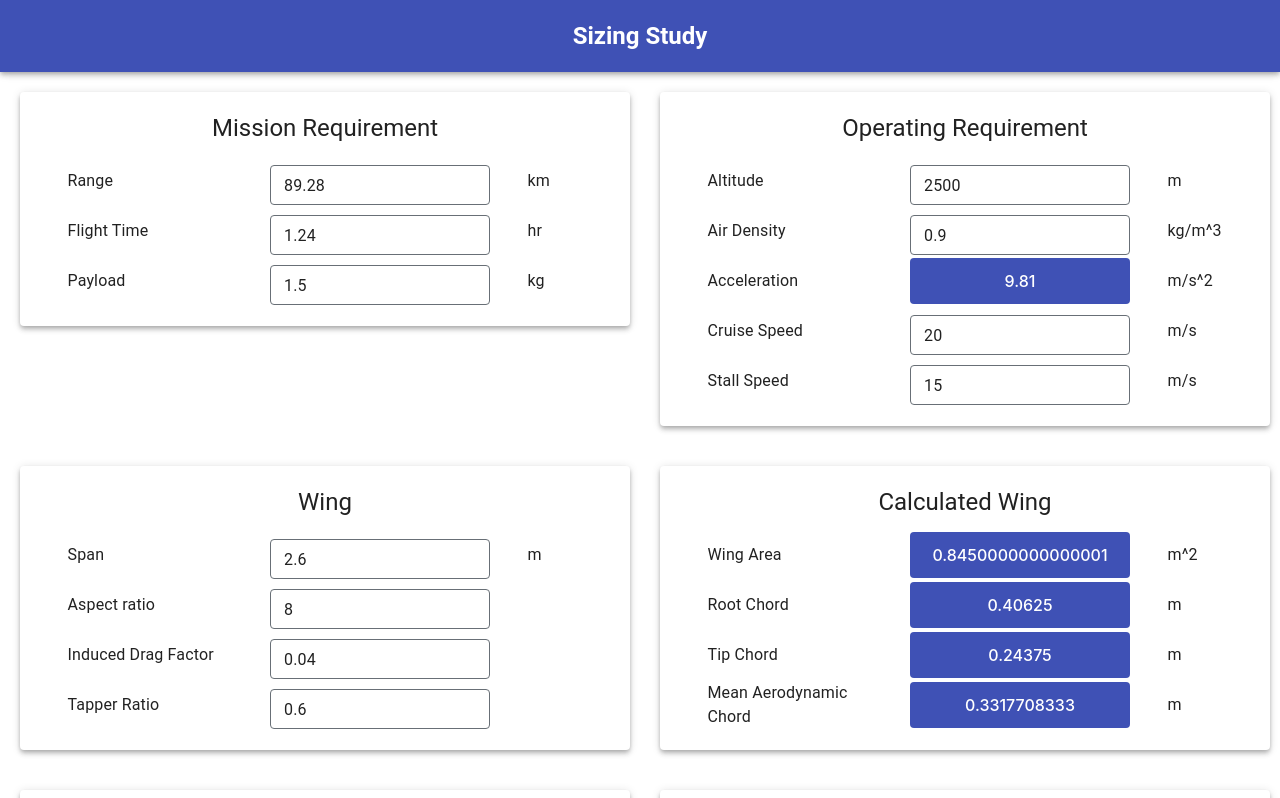
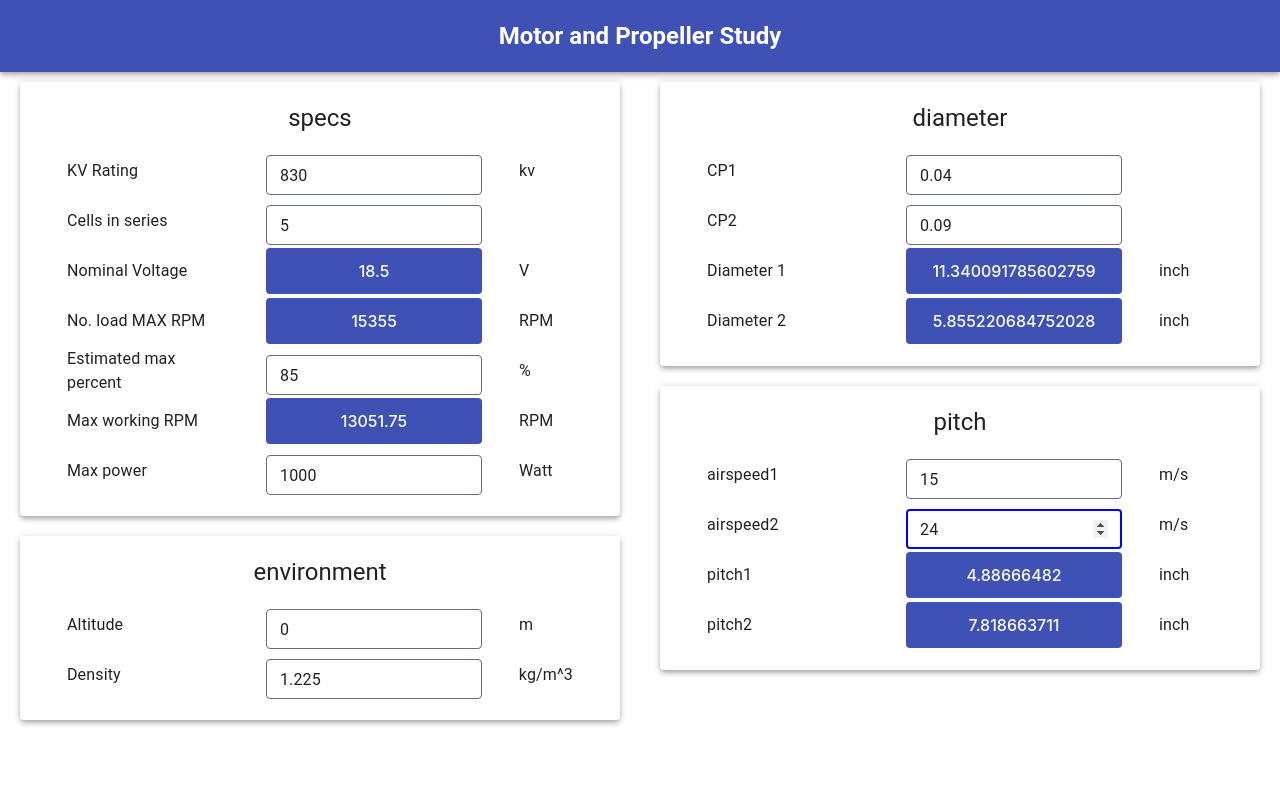
Before and after one commit to prokuranepal/DroneCalculator, a React (Create React App) app: page / in a window 1280 px wide. Shown: the top 798 px of the page. Built offline with nearby package versions, Linux system fonts and the light colour scheme.

Commit message:
Refactore the motor and props code

```diff
--- a/src/App.js
+++ b/src/App.js
@@ -12,7 +12,7 @@ function App() {
 
         <Route path="/motorandpropeller" component={MotorAndPropellerInputContainer} />
         <Route path="/sizing" component={SizingInputContainer} />
-        <Route exact path="/" component={SizingInputContainer}/>
+        <Route exact path="/" component={MotorAndPropellerInputContainer}/>
       </Switch>
 
 
--- a/src/components/InputUnit.js
+++ b/src/components/InputUnit.js
@@ -83,7 +83,7 @@ case "rangeBatteryCapacity":
           variant='outlined'
           color='primary'
           // helperText={message?message:''}
-          value={value>0?value:0}
+          value={props.value}
           autoFocus
         />:<Output value={value} message={message}/>
         }
--- a/src/components/MotorAndPropellerInputContainer.js
+++ b/src/components/MotorAndPropellerInputContainer.js
@@ -1,24 +1,39 @@
 
-import React, { useState,useEffect } from 'react'
+import React, { useState, useEffect } from 'react'
 import { Paper, Typography, TextField, Container, Grid } from '@material-ui/core'
 import { makeStyles } from '@material-ui/core'
 import InputUnit from './InputUnit';
-import {useSelector} from 'react-redux'
-import {useDispatch} from 'react-redux'
+import { useSelector } from 'react-redux'
+import { useDispatch } from 'react-redux'
 import '../App.css'
-import { Specs,Environment,Diameter,Pitch } from '../data/data';
+import { motorProp } from '../data/data';
 import Header from './Header'
 import { environmentReducer } from './store/reducers/Environment';
 
 
-const SpecsInputContainer=()=> {
+const SpecsInputContainer = () => {
 
     //Reducer Data's
 
-    const specs=useSelector(state=>state.specsReducer);
-    const environment=useSelector(state=>state.environmentReducer)
-    const diameter=useSelector(state=>state.diameterReducer)
-    const pitch=useSelector(state=>state.pitchReducer)
+    // const specsR = useSelector(state => state.specsReducer);
+    // const environmentR = useSelector(state => state.environmentReducer)
+    // const diameterR = useSelector(state => state.diameterReducer)
+    // const pitchR = useSelector(state => state.pitchReducer)
+
+    // const [specs, setSpecs] = useState(motorProp.specs);
+    // const [environment, setEnvironment] = useState(motorProp.environment);
+    // const [diameter, setDiameter] = useState(motorProp.diameter);
+    // const [pitch, setPitch] = useState(motorProp.pitch);
+
+    const [state, setState] = useState(motorProp);
+
+    // useEffect(() => {
+    //     if (specsR) setSpecs(specsR);
+    //     if (environmentR) setEnvironment(environmentR);
+    //     if (diameterR) setDiameter(diameterR);
+    //     if (pitchR) setPitch(pitchR);
+    // }, [])
+
 
     //States
 
@@ -28,45 +43,105 @@ const SpecsInputContainer=()=> {
     // const[diameter,setDiameter]=useState(diameterData)
     // const[pitch,setPitch]=useState(pitchData)
 
-    const dispatch=useDispatch()
-    console.log("testspecs", specs)
-    console.log("testdiameter", diameter)
+    const dispatch = useDispatch()
 
-   const specsChangeHandler = (e, data) => {
-        // console.log(e.target.value, data.id);
-        dispatch({type:'specs',data:{...data,value:+e.target.value} })
+    const updateState = (e, data, stateValue) => {
+        const newState = {
+            ...stateValue,
+            input: {
+                ...stateValue.input,
+                [data.id]: {
+                    ...stateValue.input[data.id],
+                    value: e.target.value
+                }
+            }
+        }
+        return newState;
+    }
 
-        specs.input.nominalVoltage.value=specs.input.cellsInSeries.value*3.7
+    const onChangeHandler = (e, data, type) => {
+        let newState = state[type];
+        console.log(e.target.value, data, type)
+        newState = updateState(e, data, newState);
+        if (type === 'specs') {
+            const nominalVoltage = newState.input.cellsInSeries.value * 3.7;
+            const maxRPM = newState.input.kvRating.value * nominalVoltage
+            const maxWorkingRPM = (newState.input.estimatedMaxPercent.value / 100) * maxRPM
 
-        specs.input.maxRPM.value=(specs.input.kvRating.value*specs.input.nominalVoltage.value)
-        specs.input.maxWorkingRPM.value=(specs.input.estimatedMaxPercent.value)/100*specs.input.maxRPM.value
+            newState = {
+                ...newState,
+                input: {
+                    ...newState.input,
+                    nominalVoltage: {...newState.input.nominalVoltage, value: nominalVoltage},
+                    maxRPM: {...newState.input.maxRPM, value: maxRPM},
+                    maxWorkingRPM: {...newState.input.maxWorkingRPM, value: maxWorkingRPM},
+
+                }
+            }
+        } else if (type === 'environment') {
+
+        } else if (type === 'diameter') {
+            // let powerData=(specs.input.cp1.value*specs.input.density.value*Math.pow(specs.input.maxWorkingRPM.value/60,3))
+            let diameter1 = Math.pow((state.specs.input.maxPower.value / (newState.input.cp1.value * state.environment.input.density.value * Math.pow((state.specs.input.maxWorkingRPM.value / 60), 3))), 1 / 5) * 1000 / 25.4;
+            let diameter2 = Math.pow((state.specs.input.maxPower.value / (newState.input.cp2.value * state.environment.input.density.value * Math.pow((state.specs.input.maxWorkingRPM.value / 60), 3))), 1 / 5) * 1000 / 25.4;
+            newState = {
+                ...newState,
+                input: {
+                    ...newState.input,
+                    diameter1: {...newState.input.diameter1, value:  diameter1},
+                    diameter2: {...newState.input.diameter2, value:  diameter2},
+
+                }
+            }
+        } else if (type === 'pitch') {
+            const pitch1 = (newState.input.airspeed1.value * 1.8) / (state.specs.input.maxWorkingRPM.value / 60) * 1000 / 25.4;
+            const pitch2 = (newState.input.airspeed2.value * 1.8) / (state.specs.input.maxWorkingRPM.value / 60) * 1000 / 25.4;
+            newState = {
+                ...newState,
+                input: {
+                    ...newState.input,
+                    pitch1: {...newState.input.pitch1, value: pitch1},
+                    pitch2: {...newState.input.pitch2, value: pitch2},
+
+                }
+            }
+        }
+
+        setState({...state, [type]: newState});
+    }
+
+// const specsChangeHandler = (e, data) => {
+    // specs.input.nominalVoltage.value=specs.input.cellsInSeries.value*3.7
+
+    // specs.input.maxRPM.value=(specs.input.kvRating.value*specs.input.nominalVoltage.value)
+    // specs.input.maxWorkingRPM.value=(specs.input.estimatedMaxPercent.value)/100*specs.input.maxRPM.value
+    // let newSpecs =
 
 
+// }
 
-    }
-
-    const environmentChangeHandler = (e, data) => {
+// const environmentChangeHandler = (e, data) => {
     // console.log(e.target.value, data.id);
-        dispatch({type:'environment',data:{...data,value:+e.target.value} })
+//     dispatch({ type: 'environment', data: { ...data, value: +e.target.value } })
 
 
-    }
+// }
 
-    const diameterChangeHandler = (e, data) => {
+// const diameterChangeHandler = (e, data) => {
     // console.log(e.target.value, data.id);
-        dispatch({type:'diameter',data:{...data,value:+e.target.value} })
+    // dispatch({ type: 'diameter', data: { ...data, value: +e.target.value } })
 
 
     //Diameter1 value calculation start
     // let powerData=(specs.input.cp1.value*specs.input.density.value*Math.pow(specs.input.maxWorkingRPM.value/60,3))
-         let diameter1Result=Math.pow((specs.input.maxPower.value/(diameter.input.cp1.value*environment.input.density.value* Math.pow((specs.input.maxWorkingRPM.value/60),3))),1/5)*1000/25.4
-         let diameter2Result=Math.pow((specs.input.maxPower.value/(diameter.input.cp2.value*environment.input.density.value* Math.pow((specs.input.maxWorkingRPM.value/60),3))),1/5)*1000/25.4
+    // let diameter1Result = Math.pow((specs.input.maxPower.value / (diameter.input.cp1.value * environment.input.density.value * Math.pow((specs.input.maxWorkingRPM.value / 60), 3))), 1 / 5) * 1000 / 25.4
+    // let diameter2Result = Math.pow((specs.input.maxPower.value / (diameter.input.cp2.value * environment.input.density.value * Math.pow((specs.input.maxWorkingRPM.value / 60), 3))), 1 / 5) * 1000 / 25.4
 
 
     //Update is happening one step slow
 
-         diameter.input.diameter1.value=diameter1Result
-         diameter.input.diameter2.value=diameter2Result
+    // diameter.input.diameter1.value = diameter1Result
+    // diameter.input.diameter2.value = diameter2Result
 
 
     //update the field item with updated value to specs.input
@@ -75,90 +150,119 @@ const SpecsInputContainer=()=> {
 
 
 
-    }
-    const pitchChangeHandler=(e,data)=>{
+// }
+// const pitchChangeHandler = (e, data) => {
     // console.log(e.target.value, data.id);
-         dispatch({type:'pitch',data:{...data,value:+e.target.value} })
+    // dispatch({ type: 'pitch', data: { ...data, value: +e.target.value } })
 
     //copy the input object from the state
 
 
-pitch.input.pitch1.value=(pitch.input.airspeed1.value*1.8)/(specs.input.maxWorkingRPM.value/60)*1000/25.4
-pitch.input.pitch2.value=(pitch.input.airspeed2.value*1.8)/(specs.input.maxWorkingRPM.value/60)*1000/25.4
+//     pitch.input.pitch1.value = (pitch.input.airspeed1.value * 1.8) / (specs.input.maxWorkingRPM.value / 60) * 1000 / 25.4
+//     pitch.input.pitch2.value = (pitch.input.airspeed2.value * 1.8) / (specs.input.maxWorkingRPM.value / 60) * 1000 / 25.4
 
 
+// }
+
+let motorPropData = [];
+for(let key in state) {
+    let data = []
+    for(let i in state[key].input) {
+        data.push({id: i, data: state[key].input[i]})
     }
+    motorPropData.push({id: key, style:state[key].style,  data: data})
+}
+// console.log(motorPropData)
+
+// let specsInputData = []
+// for (let key in specs.input) {
+//     specsInputData.push({ id: key, data: specs.input[key] })
+// }
+// let environmentInputData = []
+// for (let key in environment.input) {
+//     environmentInputData.push({ id: key, data: environment.input[key] })
+// }
+// let diameterInputData = []
+// for (let key in diameter.input) {
+//     diameterInputData.push({ id: key, data: diameter.input[key] })
+// }
+// let pitchInputData = []
+// for (let key in pitch.input) {
+//     pitchInputData.push({ id: key, data: pitch.input[key] })
+// }
+// console.log(pitchInputData, "arr1")
+// useEffect(
+//     () => {
+//         const updatedDiameterInput = { ...diameter.input }
+//         const updatedEnvironmentInput = { ...environment.input }
+//         const updatedSpecsInput = { ...specs.input }
+
+//         let diameter1Result = Math.pow((updatedSpecsInput.maxPower.value / (updatedDiameterInput.cp1.value * updatedEnvironmentInput.density.value * Math.pow((updatedSpecsInput.maxWorkingRPM.value / 60), 3))), 1 / 5) * 1000 / 25.4
+
+//         console.log(updatedEnvironmentInput.density.value, "densitycheckeffect")
+//         console.log(updatedSpecsInput.maxPower.value, "specscheckeffect")
+//         console.log(updatedDiameterInput.cp1.value, "diametercheckeffect")
+//         let diameter2Result = Math.pow((updatedSpecsInput.maxPower.value / (updatedDiameterInput.cp2.value * updatedEnvironmentInput.density.value * Math.pow((updatedSpecsInput.maxWorkingRPM.value / 60), 3))), 1 / 5) * 1000 / 25.4
+//         updatedDiameterInput.diameter1.value = diameter1Result
+//         updatedDiameterInput.diameter2.value = diameter2Result
+
+
+//         console.log("updated diameter")
+
+//     }, [specs, environment])
+
+// useEffect(() => {
+
+//     const updatedSpecsInput = { ...specs.input }
+//     const updatedPitchInput = { ...pitch.input }
+//     updatedPitchInput.pitch1.value = (updatedPitchInput.airspeed1.value * 1.8) / (updatedSpecsInput.maxWorkingRPM.value / 60) * 1000 / 25.4
+//     updatedPitchInput.pitch2.value = (updatedPitchInput.airspeed2.value * 1.8) / (updatedSpecsInput.maxWorkingRPM.value / 60) * 1000 / 25.4
 
 
 
-        let specsInputData = []
-        for (let key in specs.input) {
-            specsInputData.push({ id: key, data: specs.input[key] })
-        }
-        let environmentInputData = []
-        for (let key in environment.input) {
-            environmentInputData.push({ id: key, data: environment.input[key] })
-        }
-        let diameterInputData = []
-        for (let key in diameter.input) {
-            diameterInputData.push({ id: key, data: diameter.input[key] })
-        }
-        let pitchInputData=[]
-        for(let key in pitch.input){
-            pitchInputData.push({id:key,data:pitch.input[key]})
-        }
-        console.log(pitchInputData,"arr1")
-        useEffect(
-            ()=>{
+// }, [specs, pitch])
 
-                const updatedDiameterInput = { ...diameter.input }
-                const updatedEnvironmentInput={...environment.input}
-                const updatedSpecsInput={...specs.input}
-
-                let diameter1Result=Math.pow((updatedSpecsInput.maxPower.value/(updatedDiameterInput.cp1.value*updatedEnvironmentInput.density.value* Math.pow((updatedSpecsInput.maxWorkingRPM.value/60),3))),1/5)*1000/25.4
-
-console.log(updatedEnvironmentInput.density.value,"densitycheckeffect")
-console.log(updatedSpecsInput.maxPower.value,"specscheckeffect")
-console.log(updatedDiameterInput.cp1.value,"diametercheckeffect")
-                let diameter2Result=Math.pow((updatedSpecsInput.maxPower.value/(updatedDiameterInput.cp2.value*updatedEnvironmentInput.density.value* Math.pow((updatedSpecsInput.maxWorkingRPM.value/60),3))),1/5)*1000/25.4
-                    updatedDiameterInput.diameter1.value=diameter1Result
-                    updatedDiameterInput.diameter2.value=diameter2Result
-
-
-                    console.log("updated diameter")
-
-                    },[specs,environment])
-
-useEffect(()=>{
-
-    const updatedSpecsInput={...specs.input}
-    const updatedPitchInput={...pitch.input}
-    updatedPitchInput.pitch1.value=(updatedPitchInput.airspeed1.value*1.8)/(updatedSpecsInput.maxWorkingRPM.value/60)*1000/25.4
-    updatedPitchInput.pitch2.value=(updatedPitchInput.airspeed2.value*1.8)/(updatedSpecsInput.maxWorkingRPM.value/60)*1000/25.4
-
-
-
-},[specs,pitch])
-
-        console.log('specsData',specsInputData,'environmentData:',environmentInputData,'diameterData', diameterInputData)
+// console.log('specsData', specsInputData, 'environmentData:', environmentInputData, 'diameterData', diameterInputData)
 // const classes = useStyles();
-        console.log(specs,"state")
+// console.log(specs, "state")
 return (
     <>
-<Header header='Motor and Propeller Study'/>
+        <Header header='Motor and Propeller Study' />
         <Grid container>
             <div >
                 <Grid container>
 
-                <Grid  items xs={12} md={6} style={{margin:'10px 0'}} >
-                     <Paper elevation={4} className="paper" style={{ padding: '20px 30px',marginLeft:' 20px',marginRight:'20px' }}>
+                    {motorPropData.map(inputData => {
+                        return <Grid items xs={12} md={6} style={{ margin: '10px 0', ...inputData.style }} >
+                        <Paper elevation={4} className="paper" style={{ padding: '20px 30px', marginLeft: ' 20px', marginRight: '20px' }}>
+                            <div >
+                                <Typography variant='h5' style={{ marginBottom: '12px', textAlign: 'center' }} >{inputData.id}</Typography>
+                                <div style={{ flexGrow: 1 }}>
+                                    {inputData.data.map(eachInputData => {
+                                        // console.log(eachInputData)
+                                        return (
+                                            <Grid key={eachInputData.id} item xs={12}>
+                                                <InputUnit key={eachInputData.id} id={eachInputData.id} data={eachInputData.data}
+                                                onChange={(e) => onChangeHandler(e, eachInputData, inputData.id)}
+                                                // value={state[inputData.id].input[eachInputData.id].value}
+                                                />
+                                            </Grid>
+                                        )
+                                    })}
+                                </div>
+                            </div>
+                        </Paper>
+                    </Grid>
+                    })}
+                    {/* <Grid items xs={12} md={6} style={{ margin: '10px 0' }} >
+                        <Paper elevation={4} className="paper" style={{ padding: '20px 30px', marginLeft: ' 20px', marginRight: '20px' }}>
                             <div >
                                 <Typography variant='h5' style={{ marginBottom: '12px', textAlign: 'center' }} >Motor Specs</Typography>
                                 <div style={{ flexGrow: 1 }}>
                                     {specsInputData.map(eachInputData => {
                                         return (
                                             <Grid key={eachInputData.id} item xs={12}>
-                                            <InputUnit key={eachInputData.id} id={eachInputData.id} data={eachInputData.data} onChange={(e) => specsChangeHandler(e, eachInputData)} />
+                                                <InputUnit key={eachInputData.id} id={eachInputData.id} data={eachInputData.data} onChange={(e) => onChangeHandler(e, eachInputData, 'specs')} />
                                             </Grid>
                                         )
                                     })}
@@ -167,8 +271,8 @@ useEffect(()=>{
                         </Paper>
                     </Grid>
 
-                     <Grid items xs={12} md={6} spacing={0} style={{margin:'10px 0'}}>
-                         <Paper elevation={4} className="paper" style={{ padding: '20px 30px',marginLeft:' 20px',marginRight:'20px' }}>
+                    <Grid items xs={12} md={6} spacing={0} style={{ margin: '10px 0' }}>
+                        <Paper elevation={4} className="paper" style={{ padding: '20px 30px', marginLeft: ' 20px', marginRight: '20px' }}>
                             <div >
                                 <Typography variant='h5' style={{ marginBottom: '12px', textAlign: 'center' }} >Propeller diameter selection</Typography>
                                 <div style={{ flexGrow: 1 }}>
@@ -184,8 +288,8 @@ useEffect(()=>{
                         </Paper>
                     </Grid>
 
-                     <Grid items xs={12} md={6} spacing={0} style={{margin:'10px 0'}} >
-                          <Paper elevation={4} className="paper" style={{ padding: '20px 30px',marginLeft:'20px',marginRight:'20px' }}>
+                    <Grid items xs={12} md={6} spacing={0} style={{ margin: '10px 0' }} >
+                        <Paper elevation={4} className="paper" style={{ padding: '20px 30px', marginLeft: '20px', marginRight: '20px' }}>
                             <div >
                                 <Typography variant='h5' style={{ marginBottom: '12px', textAlign: 'center' }} >Environment</Typography>
                                 <div style={{ flexGrow: 1 }}>
@@ -202,8 +306,8 @@ useEffect(()=>{
                     </Grid>
 
 
-                     <Grid items xs={12} md={6} spacing={0}  className="propeller-pitch-selection" >
-                       <Paper elevation={6} className="paper" style={{ padding: '20px 30px',marginLeft:'20px',marginRight:'20px' }} >
+                    <Grid items xs={12} md={6} spacing={0} className="propeller-pitch-selection" >
+                        <Paper elevation={6} className="paper" style={{ padding: '20px 30px', marginLeft: '20px', marginRight: '20px' }} >
                             <div >
                                 <Typography variant='h5' style={{ marginBottom: '12px', textAlign: 'center' }} >Propeller Pitch selection</Typography>
                                 <div style={{ flexGrow: 1 }}>
@@ -217,7 +321,7 @@ useEffect(()=>{
                                 </div>
                             </div>
                         </Paper>
-                     </Grid>
+                    </Grid> */}
                 </Grid>
 
             </div>
--- a/src/data/data.js
+++ b/src/data/data.js
@@ -1,7 +1,9 @@
 
 
-export const Specs = {
-    input: {
+export const motorProp = {
+    specs: {
+        style: null,
+        input:{
             kvRating: {
                 value: 830,
                 field: 'KV Rating',
@@ -54,31 +56,10 @@ export const Specs = {
             },
 
         }
-    }
-
-    export const Environment={
+    },
+        diameter:{
+            style:null,
             input:{
-            altitude: {
-                value: 0,
-                field: 'Altitude',
-                unit: 'm',
-                defaultValue: 0,
-                name: 'altitude',
-                input:true,
-            },
-            density: {
-                value: 1.225,
-                field: 'Density',
-                unit: 'kg/m^3',
-                name: 'density',
-                input:true
-            },
-        }
-    }
-
-    export const Diameter={
-        input:{
-
             cp1:{
                 value:0.04,
                 field:'CP1',
@@ -109,9 +90,31 @@ export const Specs = {
 
             }
 
-        }
-    }
-export const Pitch={
+        }},
+        environment:{
+            style:null,
+            input: {
+            altitude: {
+                value: 0,
+                field: 'Altitude',
+                unit: 'm',
+                defaultValue: 0,
+                name: 'altitude',
+                input:true,
+            },
+            density: {
+                value: 1.225,
+                field: 'Density',
+                unit: 'kg/m^3',
+                name: 'density',
+                input:true
+            },
+        }},
+
+        pitch:{
+            style: {
+                marginTop: '-140px'
+            },
             input:{
             airspeed1:{
                 value:15,
@@ -145,6 +148,18 @@ export const Pitch={
 
             }
         }
+        }
+    }
+
+    export const Environment={
+
+    }
+
+    export const Diameter={
+
+    }
+export const Pitch={
+
 }
 
 
```
Lines whose indentation alone changed are shown as unchanged.
